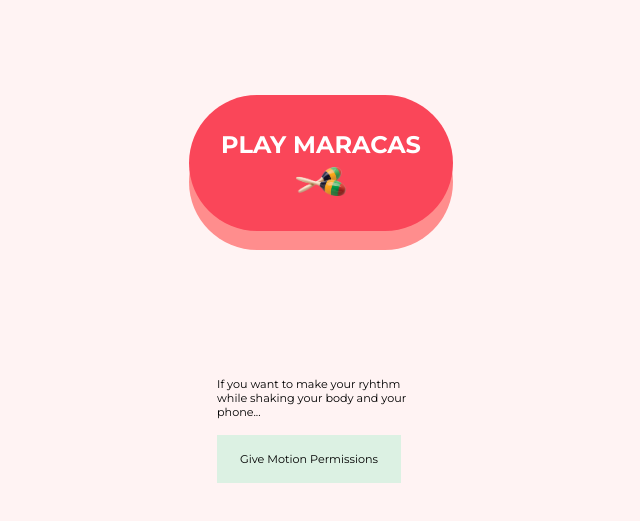
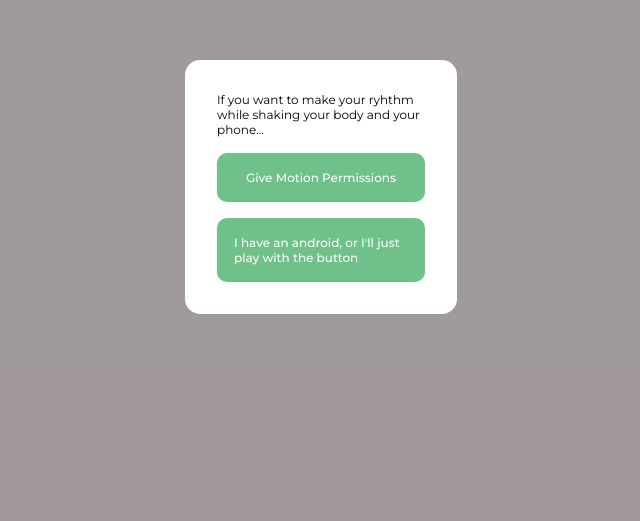
Before and after one commit to msotomorras/shaketoplay, a React (Create React App) app: page / in a window 1280 px wide. Shown: the part 141-662 px from the top of the page, without its empty margins (319-959 px from the left). Built offline with nearby package versions, Linux system fonts and the light colour scheme; no server answers.

Commit message:
add modal

```diff
--- a/src/app/ShakerView/ShakerView.js
+++ b/src/app/ShakerView/ShakerView.js
@@ -12,6 +12,7 @@ export const ShakerView = () => {
     const sampler = useRef(null);
     const [accelerated, setAccelerated] = useState(true)
     const [buttonClicked, setButtonClicked] = useState(false)
+    const [showModal, setShowModal] = useState(true)
 
 
     useEffect(() => {
@@ -43,20 +44,36 @@ export const ShakerView = () => {
         }
     }
 
-    const askOrientationPermissions = () => {
-        // feature detect
-        if (typeof DeviceOrientationEvent.requestPermission === 'function') {
-            console.log('request permission')
-            DeviceOrientationEvent.requestPermission()
-                .then(permissionState => {
-                    if (permissionState === 'granted') {
-                        window.addEventListener('deviceorientation', () => { });
-                    }
-                })
-                .catch(console.error);
-        } else {
-            // handle regular non iOS 13+ devices
-        }
+    const handleGivePermissions = () => {
+
+    }
+
+    const renderModal2 = () => {
+        return (
+            <div className='modal-container'>
+                <div className='ModalPermissions'>
+                    If you want to make your ryhthm while shaking your body and your phone...
+            <div className='permissions-button' onClick={() => {askMotionPermissions(); setShowModal(false)}}>
+                        Give Motion Permissions
+            </div>
+                    <div className='permissions-button' onClick={() => setShowModal(false)}>
+                        I have an android, or I'll just play with the button
+            </div>
+                </div>
+            </div>
+
+        )
+    }
+
+    const renderModal = () => {
+        return (
+            <div className='motion-permissions'>
+                If you want to make your ryhthm while shaking your body and your phone...
+            <div className='permissions-button' onClick={() => askMotionPermissions()}>
+                    Give Motion Permissions
+            </div>
+            </div>
+        )
     }
 
     const handleAccelerated = (aX, aY, aZ) => {
@@ -109,12 +126,7 @@ export const ShakerView = () => {
                 <br />
                 <img className='maracas' src={maracasImg} alt="Logo" />
             </div>
-            <div className='motion-permissions'>
-                If you want to make your ryhthm while shaking your body and your phone...
-            <div className='permissions-button' onClick={() => askMotionPermissions()}>
-                    Give Motion Permissions
-            </div>
-            </div>
+            {showModal && renderModal2()}
         </div>
     );
 };
--- a/src/app/ShakerView/ShakerView.scss
+++ b/src/app/ShakerView/ShakerView.scss
@@ -51,6 +51,42 @@
     //     transform: translateY(14px);
     // }
 
+    .modal-container {
+        background: rgba(2, 2, 2, 0.37);
+        display: flex;
+        position: absolute;
+        top: 0;
+        bottom: 0;
+        left: 0;
+        right: 0;
+        justify-content: center;
+        align-items: center;
+        .ModalPermissions {
+            background: white;
+            padding: 2rem;
+            border-radius: 15px;
+            position: absolute;
+           font-size: .75rem;
+           margin-bottom: 9rem;
+            width: 50%;
+            text-align: left;
+            max-width: 13rem;
+            // max-height: 120px;
+            .permissions-button {
+                padding: 17px;
+                margin-top: 1rem;
+                background: #70c08a;
+                display: flex;
+                justify-content: center;
+                align-items: center;
+                border-radius: 10px;
+                color: white;
+                font-weight: 500;
+            }
+        }
+    }
+
+
     .motion-permissions {
         font-size: .7rem;
         position: absolute;
```
